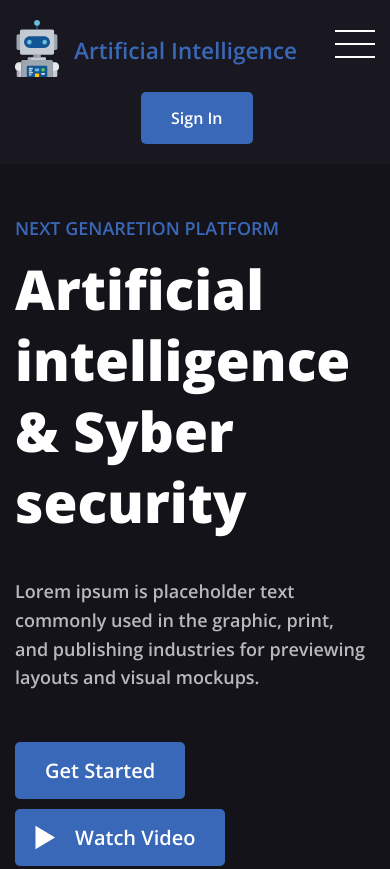
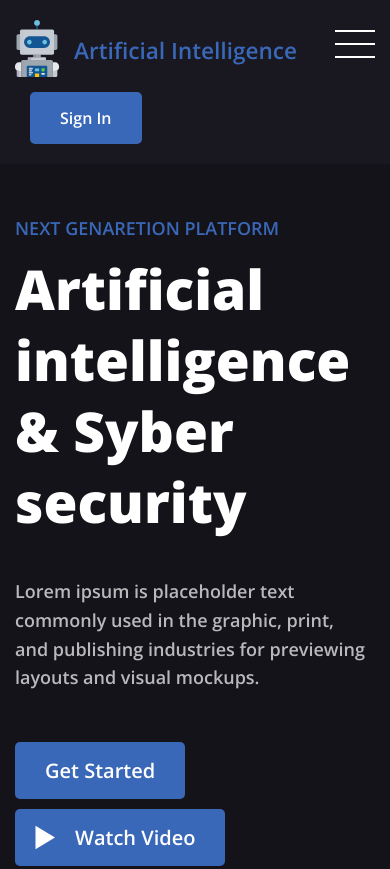
Before and after one commit to denisRyazanov/Third__site_example, a plain HTML site: page index.html in a window 390 px wide. Shown: the top 869 px of the page. Drawn offline with nearby package versions, Linux system fonts and the light colour scheme.

Commit message:
Update style.css

```diff
--- a/css/style.css
+++ b/css/style.css
@@ -638,7 +638,7 @@
     margin-bottom: 15px;
   }
   .header__button {
-    left: 35%;
+    left: 15px;
   }
   .header__burger {
     left: 15%;
```
